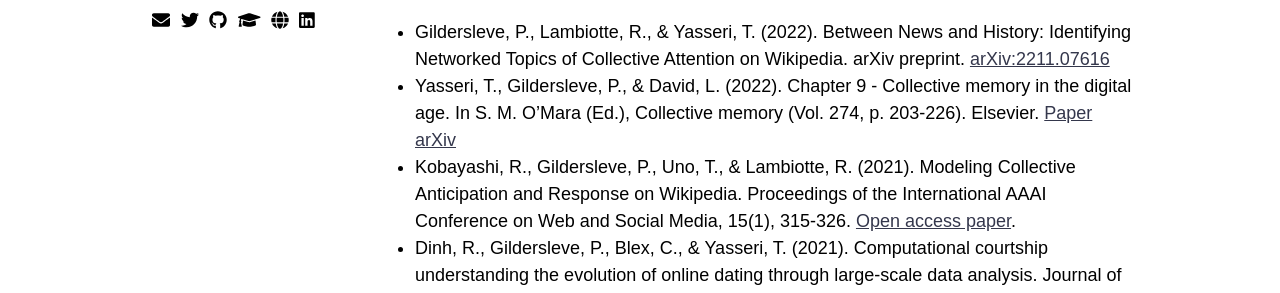
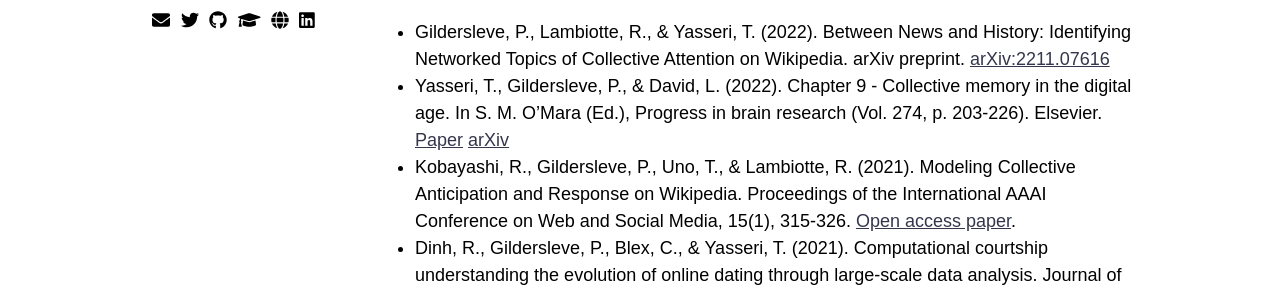
Before and after one commit to pgilders/pgilders.github.io, a Jekyll site: the page built from research.md, in a window 1280 px wide. Shown: the part 325-618 px from the top of the page. Built offline with Jekyll 4.4.1, drawn with Linux system fonts in a browser that asks for light colours; nearby versions of some CDN libraries.

Commit message:
Update research.md

```diff
--- a/research.md
+++ b/research.md
@@ -30,7 +30,7 @@ title: Patrick Gildersleve
 
 ### Articles
 - Gildersleve, P., Lambiotte, R., & Yasseri, T. (2022). Between News and History: Identifying Networked Topics of Collective Attention on Wikipedia. arXiv preprint. [arXiv:2211.07616](https://arxiv.org/abs/2211.07616)
-- Yasseri, T., Gildersleve, P., & David, L. (2022). Chapter 9 - Collective memory in the digital age. In S. M. O’Mara (Ed.), Collective memory (Vol. 274, p. 203-226). Elsevier. [Paper](https://www.sciencedirect.com/science/article/pii/S0079612322001571) [arXiv](https://arxiv.org/abs/2207.01042)
+- Yasseri, T., Gildersleve, P., & David, L. (2022). Chapter 9 - Collective memory in the digital age. In S. M. O’Mara (Ed.), Progress in brain research (Vol. 274, p. 203-226). Elsevier. [Paper](https://www.sciencedirect.com/science/article/pii/S0079612322001571) [arXiv](https://arxiv.org/abs/2207.01042)
 - Kobayashi, R., Gildersleve, P., Uno, T., & Lambiotte, R. (2021). Modeling Collective Anticipation and Response on Wikipedia. Proceedings of the International AAAI Conference on Web and Social Media, 15(1), 315-326. [Open access paper](https://ojs.aaai.org/index.php/ICWSM/article/view/18063).
 - Dinh, R., Gildersleve, P., Blex, C., & Yasseri, T. (2021). Computational courtship understanding the evolution of online dating through large-scale data analysis. Journal of Computational Social Science, 1-26. [Open access paper](https://link.springer.com/article/10.1007/s42001-021-00132-w).
 - Gildersleve, P., & Yasseri, T. (2018, March). Inspiration, captivation, and misdirection: Emergent properties in networks of online navigation. In International Workshop on Complex Networks (pp. 271-282). Springer, Cham. [Paper](https://link.springer.com/chapter/10.1007/978-3-319-73198-8_23). [arXiv](https://arxiv.org/abs/1710.03326).
```
